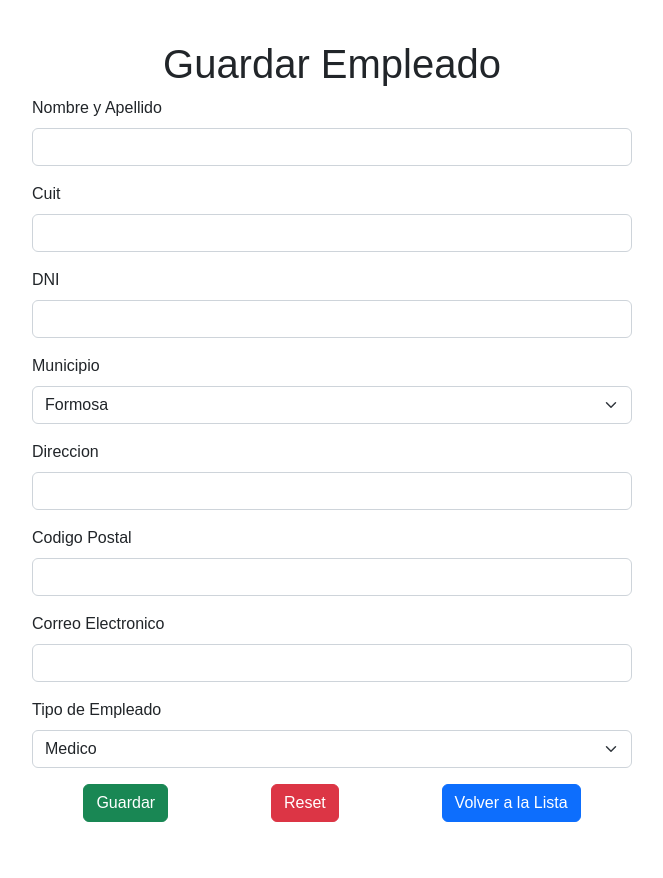
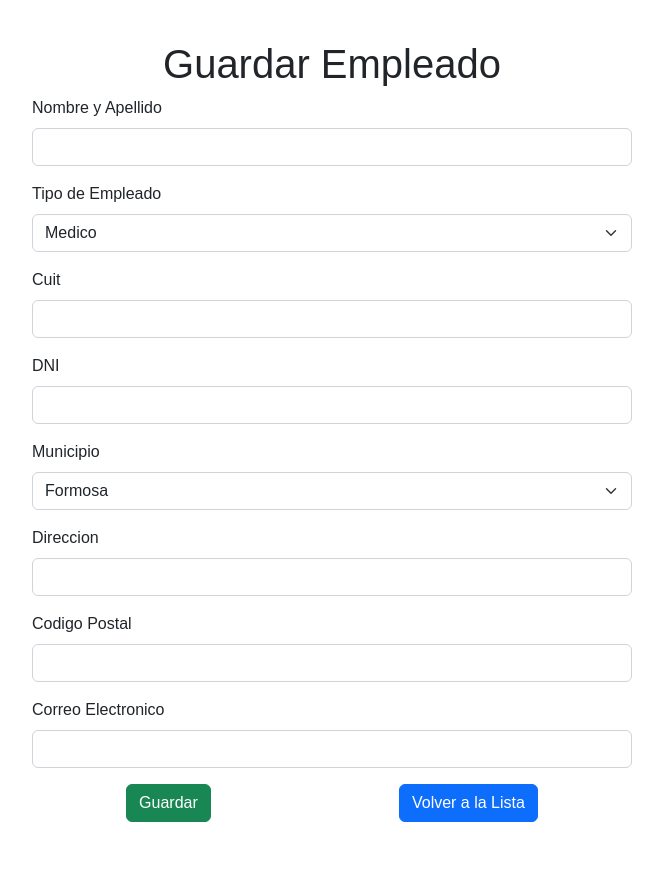
Before and after one commit to GaleanoSantiago/clinica-crud-mcv, a PHP site: page /views/empleados/create.php in a window 1280 px wide. Shown: the whole page, without its empty margins (308-971 px from the left). Run offline with PHP 8.4, Linux system fonts and the light colour scheme; data comes from the database, SQL or seed files in the repository; some libraries are stand-ins or nearby versions.

Commit message:
modificacion formulario de envio, empleadosController ahora devuelve siempre a create.php y alert en el formulario con variable get

```diff
--- a/assets/css/style.css
+++ b/assets/css/style.css
@@ -15,6 +15,6 @@ section{
     padding:40px 0;
 }
 
-form{
+form,.alert{
     width:600px;
 }
--- a/controllers/EmpleadoController.php
+++ b/controllers/EmpleadoController.php
@@ -49,7 +49,7 @@ function guardar($id_persona, $id_tipo_empleado, $id_vacacion) {
     $id = insertar($id_persona, $id_tipo_empleado, $id_vacacion);
     if ($id != false) {
         // header("Location:show.php?id=".$id."&msg=prodGuard");
-        header("Location:index.php");
+        header("Location:create.php?msg=emplGuard");
         // return $id;
     } else {
         // header("Location:create.php?msg=errorGuard");
--- a/views/empleados/create.php
+++ b/views/empleados/create.php
@@ -23,12 +23,28 @@
     <section>
         <div class="container d-flex flex-column align-items-center">
             <h1 class="text-center">Guardar Empleado</h1>
+            <?php if(isset($_GET["msg"])=="emplGuard"): ?>
+                <div class="alert alert-success alert-dismissible fade show" role="alert">
+                    <strong>Empleado</strong> guardado con exito en la base de datos.
+                    <button type="button" class="btn-close" data-bs-dismiss="alert" aria-label="Close"></button>
+                </div>
+            <?php else: ?>
+                <div class=""></div>
+            <?php endif; ?>
             <form action="./functions.php" method="POST" autocomplete="off">
                 <!-- input controlado -->
                 <input type="hidden" name="insert">
                 <div class="mb-3">
                     <label for="nombre" class="form-label">Nombre y Apellido</label>
                     <input type="text" name="nombre" id="" class="form-control">
+                </div>
+                <div class="mb-3">
+                    <label for="tipo_empleado" class="form-label">Tipo de Empleado</label>
+                    <select name="tipo_empleado" id="" class="form-select">
+                        <?php foreach($tipo_empleados as $tipo) :?>
+                            <option value="<?= $tipo["id_tipo_empleado"]?>"><?= $tipo["tipo_empleado"]?></option>
+                        <?php endforeach;?>
+                    </select>
                 </div>
                 <div class="mb-3">
                     <label for="cuit" class="form-label">Cuit</label>
@@ -60,17 +76,10 @@
                     <label for="" class="form-label">Correo Electronico</label>
                     <input type="email" name="email" id="" class="form-control">
                 </div>
-                <div class="mb-3">
-                    <label for="tipo_empleado" class="form-label">Tipo de Empleado</label>
-                    <select name="tipo_empleado" id="" class="form-select">
-                        <?php foreach($tipo_empleados as $tipo) :?>
-                            <option value="<?= $tipo["id_tipo_empleado"]?>"><?= $tipo["tipo_empleado"]?></option>
-                        <?php endforeach;?>
-                    </select>
-                </div>
+
                 <div class="mb-3 d-flex justify-content-around">
                     <input type="submit" value="Guardar" class="btn btn-success">
-                    <input type="reset" value="Reset" class="btn btn-danger">
+                    <!-- <input type="reset" value="Reset" class="btn btn-danger"> -->
                     <a href="./index.php" class="btn btn-primary">Volver a la Lista</a>
                 </div>
             </form>
```
